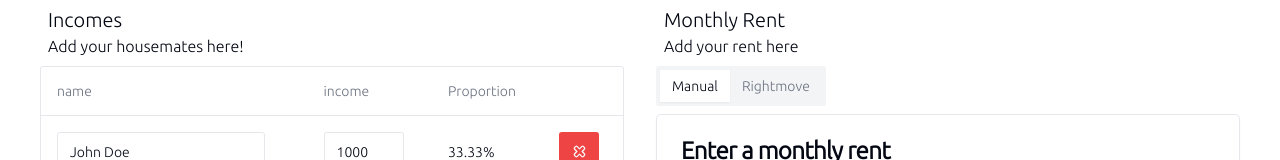
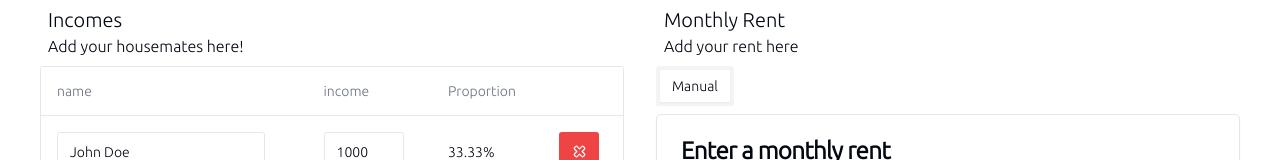
Before and after one commit to rafeeJ/split-my-rent, a Next.js app: page /affordability in a window 1280 px wide. Shown: the part 138-298 px from the top of the page. Built offline with nearby package versions, Linux system fonts and the light colour scheme.

Commit message:
feat: disable rightmove

```diff
--- a/src/components/Affordability/RightmoveForm.tsx
+++ b/src/components/Affordability/RightmoveForm.tsx
@@ -35,14 +35,14 @@ export const RightmoveForm = ({
   }, [state.property]);
 
   const handleChange = (e: any) => {
-    setMonthlyRent(Number(e.target.value));
+    setMonthlyRent(e.target.value);
   };
 
   return (
     <Tabs defaultValue="manual">
       <TabsList>
         <TabsTrigger value="manual">Manual</TabsTrigger>
-        <TabsTrigger value="rightmove">Rightmove</TabsTrigger>
+        {/*<TabsTrigger value="rightmove">Rightmove</TabsTrigger>*/}
       </TabsList>
       <TabsContent value="manual">
         <Card>
@@ -53,6 +53,7 @@ export const RightmoveForm = ({
             <div className={"grid gap-2"}>
               <Label>Monthly Rent</Label>
               <Input
+                min={0}
                 type={"number"}
                 placeholder="£2,350"
                 name={"price"}
```
